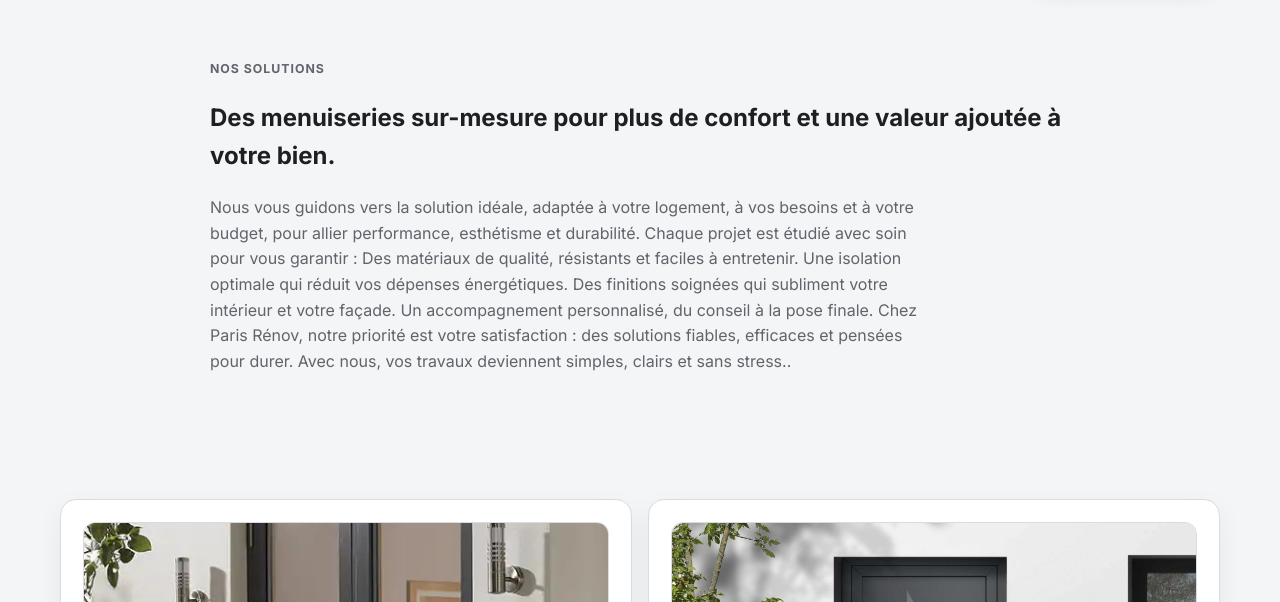
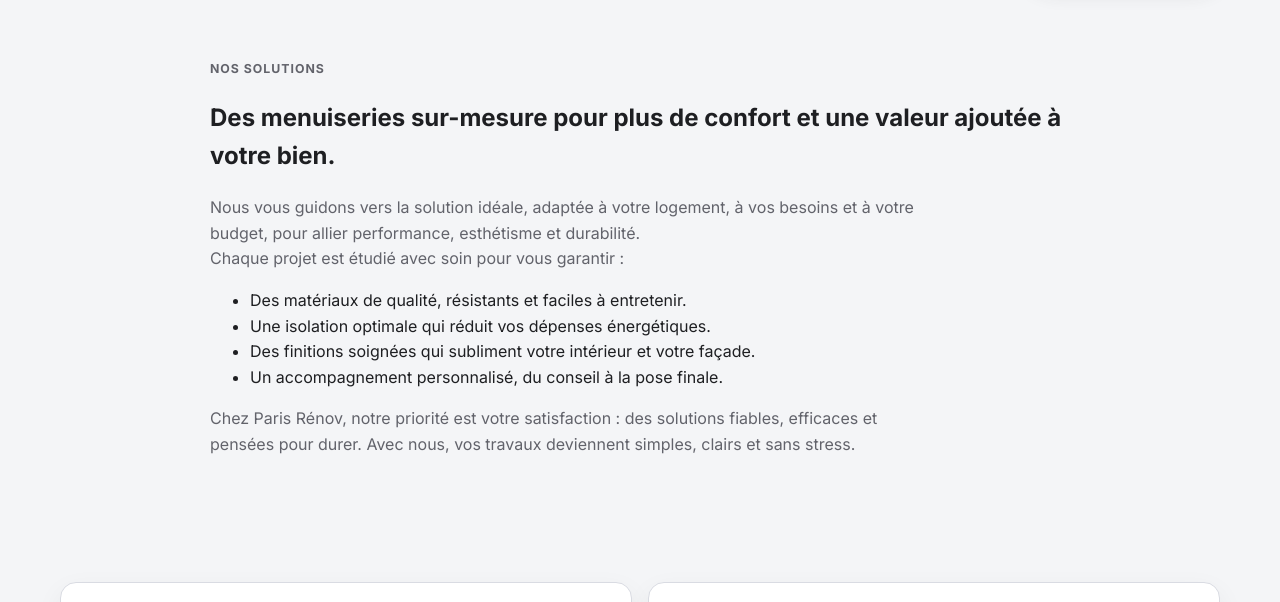
Before and after one commit to Yani93/Yani, a plain HTML site: page menuiseries.html in a window 1280 px wide. Shown: the part 132-734 px from the top of the page. Drawn offline with Linux system fonts and the light colour scheme.

Commit message:
Update menuiseries.html

```diff
--- a/menuiseries.html
+++ b/menuiseries.html
@@ -41,15 +41,20 @@
         <div class="container narrow">
           <p class="eyebrow">Nos solutions</p>
           <h2>Des menuiseries sur-mesure pour plus de confort et une valeur ajoutée à votre bien.</h2>
-          <p>Nous vous guidons vers la solution idéale, adaptée à votre logement, à vos besoins et à votre budget, pour allier performance, esthétisme et durabilité.
-            Chaque projet est étudié avec soin pour vous garantir :
 
-           Des matériaux de qualité, résistants et faciles à entretenir.
-           Une isolation optimale qui réduit vos dépenses énergétiques.
-           Des finitions soignées qui subliment votre intérieur et votre façade.
-           Un accompagnement personnalisé, du conseil à la pose finale.
+<p>Nous vous guidons vers la solution idéale, adaptée à votre logement, à vos besoins et à votre budget, pour allier performance, esthétisme et durabilité.</p>
 
-          Chez Paris Rénov, notre priorité est votre satisfaction : des solutions fiables, efficaces et pensées pour durer. Avec nous, vos travaux deviennent simples, clairs et sans stress..</p>
+<p>Chaque projet est étudié avec soin pour vous garantir :</p>
+
+<ul>
+  <li>Des matériaux de qualité, résistants et faciles à entretenir.</li>
+  <li>Une isolation optimale qui réduit vos dépenses énergétiques.</li>
+  <li>Des finitions soignées qui subliment votre intérieur et votre façade.</li>
+  <li>Un accompagnement personnalisé, du conseil à la pose finale.</li>
+</ul>
+
+<p>Chez Paris Rénov, notre priorité est votre satisfaction : des solutions fiables, efficaces et pensées pour durer. Avec nous, vos travaux deviennent simples, clairs et sans stress.</p>
+
         </div>
       </section>
       <section class="section">
```
